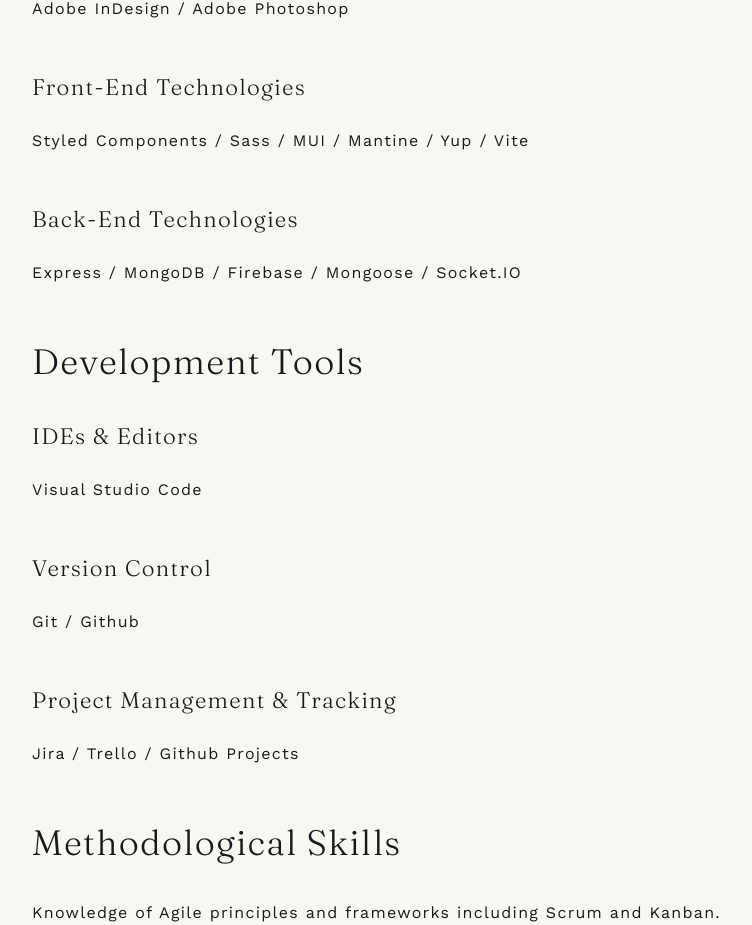
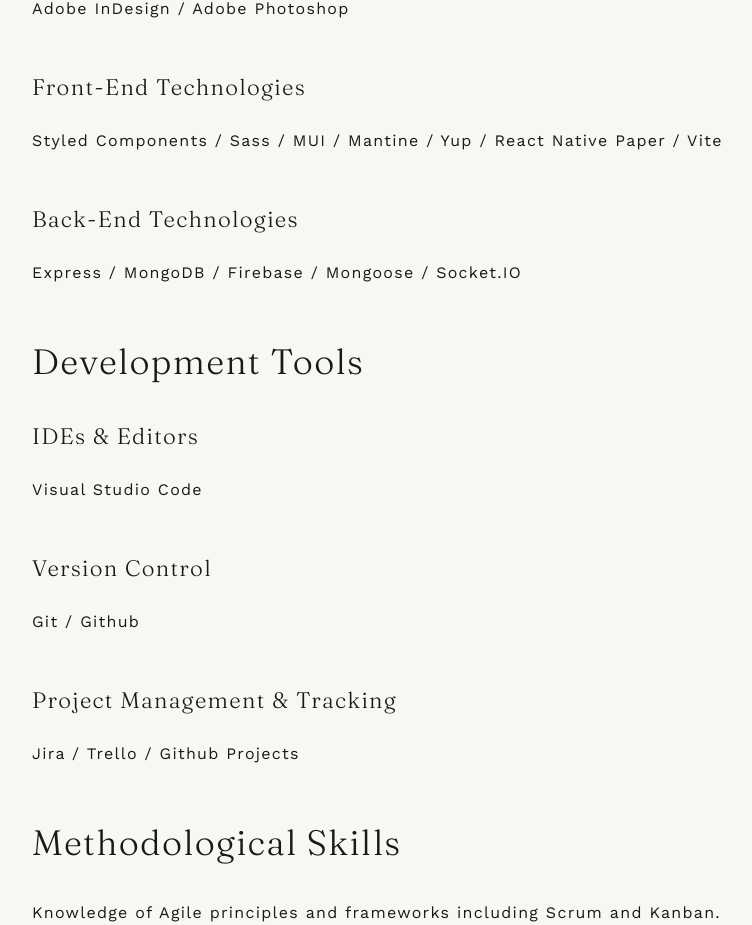
Before and after one commit to lisamarieandersson/cv, a plain HTML site: page about.html in a window 1280 px wide. Shown: the part 2237-3162 px from the top of the page, without its empty margins (32-784 px from the left). Drawn offline with nearby package versions, Linux system fonts and the light colour scheme.

Commit message:
edit about

```diff
--- a/about.html
+++ b/about.html
@@ -184,7 +184,7 @@
           Front-End Technologies
         </h3>
         <p class="spacing line-height margin-bottom-3">
-          Styled Components / Sass / MUI / Mantine / Yup / Vite
+          Styled Components / Sass / MUI / Mantine / Yup / React Native Paper / Vite
         </p>
 
         <h3 class="spacing line-height font-weight-400">
```
